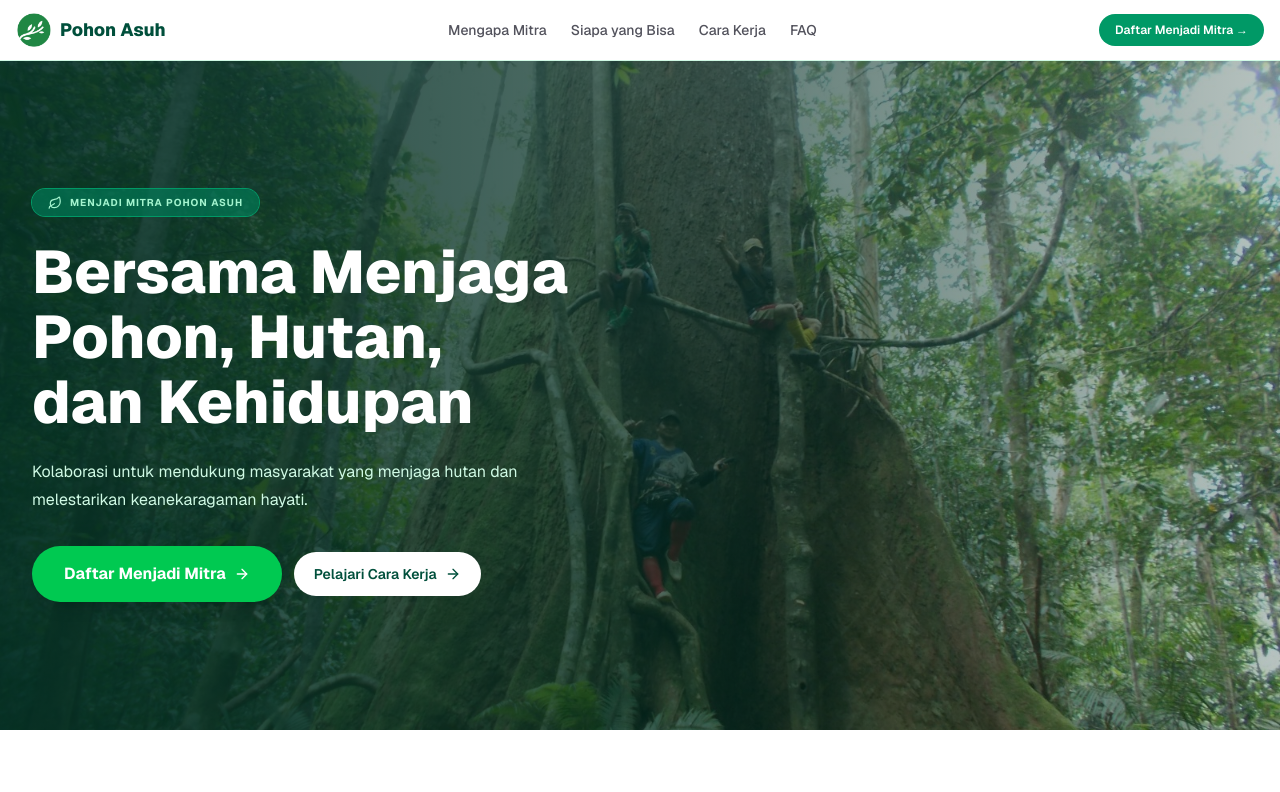
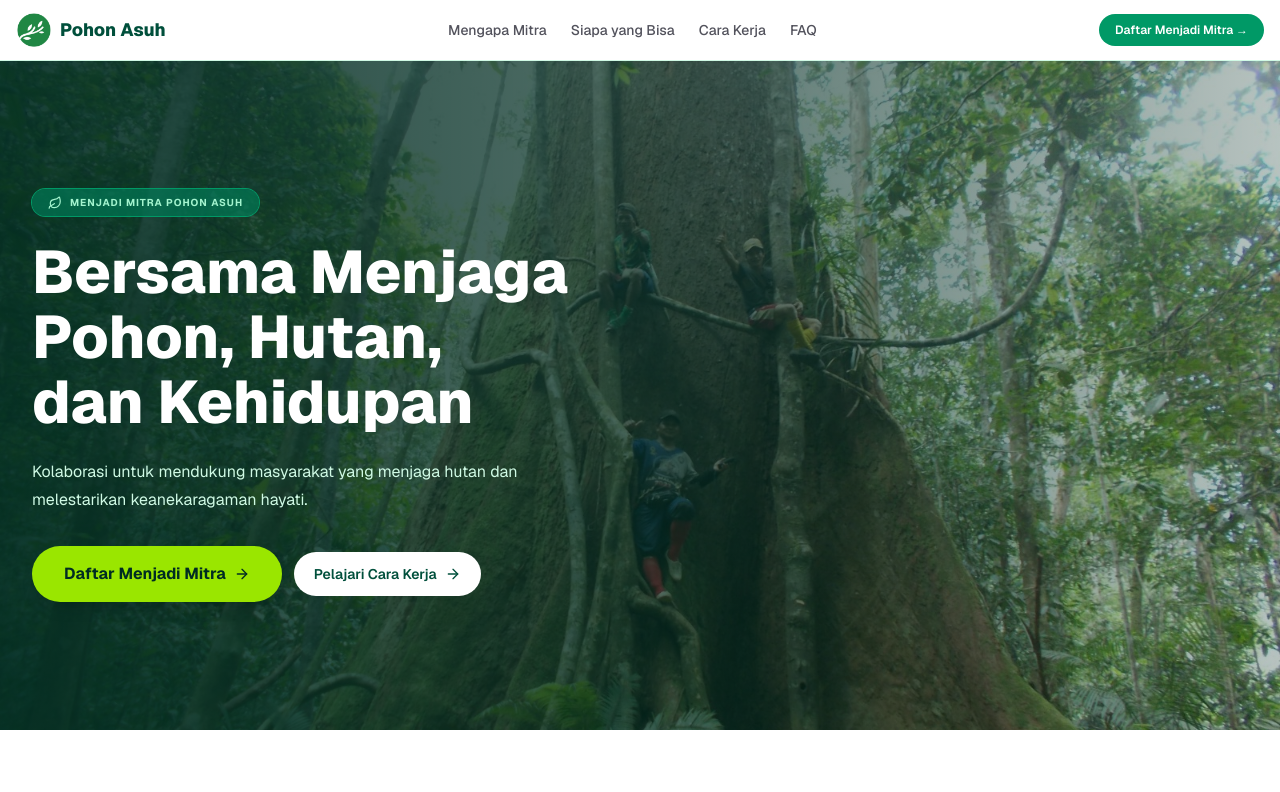
Before and after one commit to kangmasbudiman/revampwebsitepohonasuh, a Next.js app: page /kerjasama-mitra in a window 1280 px wide. Shown: the top 792 px of the page. Built offline with nearby package versions, Linux system fonts and the light colour scheme; no server answers.

Commit message:
style(mitra): tombol utama pakai lime (lime-400)

```diff
--- a/src/app/kerjasama-mitra/page.tsx
+++ b/src/app/kerjasama-mitra/page.tsx
@@ -58,7 +58,7 @@ export default function KerjasamaMitraPage() {
             </p>
 
             <div className="mt-8 flex flex-wrap items-center gap-3">
-              <Link href="/daftar-mitra" className="inline-flex items-center justify-center rounded-full bg-green-500 px-8 py-4 text-base font-bold text-white shadow-lg transition-colors hover:bg-green-600">
+              <Link href="/daftar-mitra" className="inline-flex items-center justify-center rounded-full bg-lime-400 px-8 py-4 text-base font-bold text-emerald-950 shadow-lg hover:bg-lime-300">
                 Daftar Menjadi Mitra <ArrowRight className="ml-2 h-4 w-4" />
               </Link>
               <a href="#cara" className="inline-flex items-center justify-center rounded-full bg-white px-5 py-3 text-sm font-semibold text-emerald-900 hover:bg-emerald-100 transition">
@@ -233,7 +233,7 @@ export default function KerjasamaMitraPage() {
             <h2 className="text-3xl font-extrabold sm:text-4xl">Mari Jadikan Komitmen Lingkungan<br />sebagai Aksi Nyata.</h2>
             <p className="mt-2 max-w-lg text-sm text-emerald-100">Bergabunglah menjadi Mitra Pohon Asuh dan mulai bangun kolaborasi untuk menjaga hutan, mendukung masyarakat, serta melestarikan keanekaragaman hayati.</p>
           </div>
-          <Link href="/daftar-mitra" className="inline-flex items-center justify-center rounded-full bg-green-500 px-8 py-4 text-base font-bold text-white shadow-lg transition-colors hover:bg-green-600">
+          <Link href="/daftar-mitra" className="inline-flex items-center justify-center rounded-full bg-lime-400 px-8 py-4 text-base font-bold text-emerald-950 shadow-lg hover:bg-lime-300">
             Daftar Menjadi Mitra <ArrowRight className="ml-2 h-4 w-4" />
           </Link>
         </div>
```
